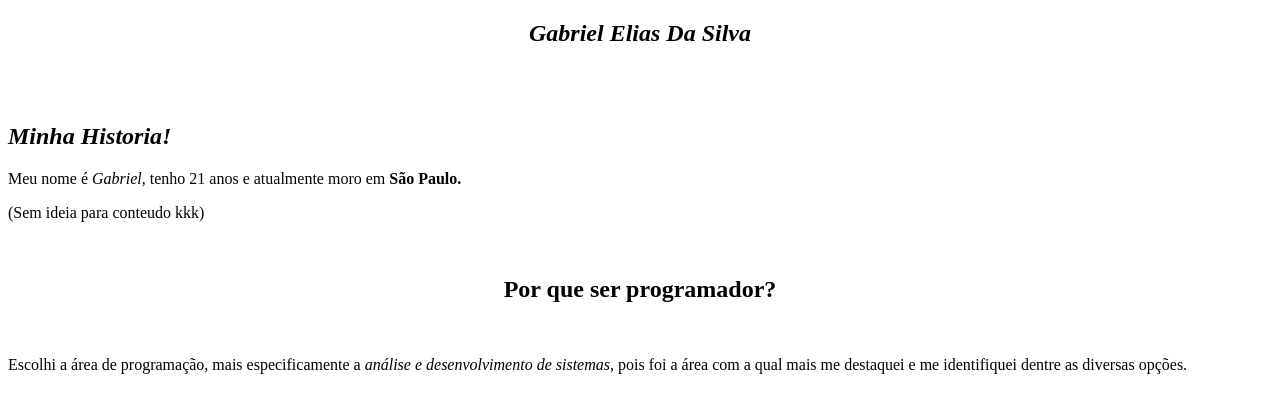
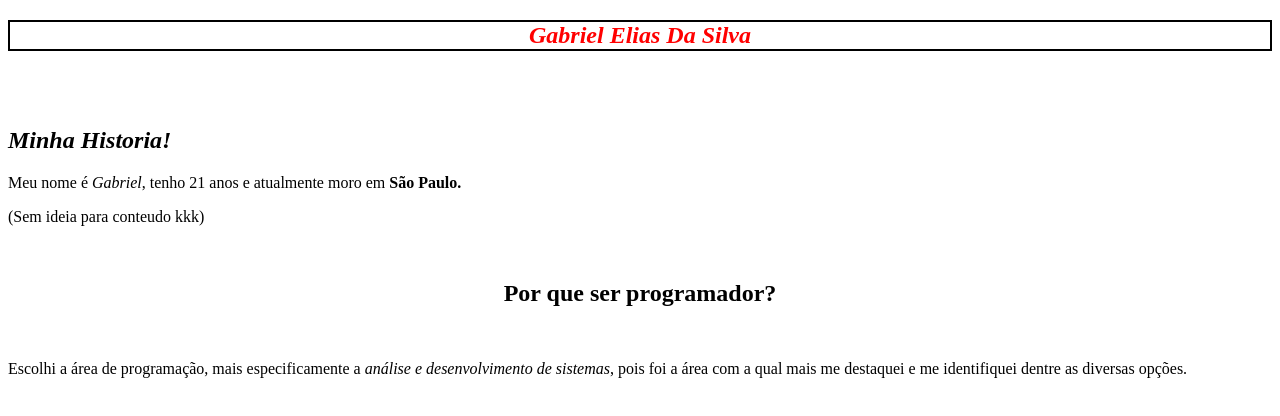
Before and after one commit to Biielzz7/FULLSTACK-2024., a plain HTML site: page aula2_exec.html in a window 1280 px wide. Drawn offline with Linux system fonts and the light colour scheme.

Commit message:
feat: adicionar cor ao titulo

```diff
--- a/aula2_exec.html
+++ b/aula2_exec.html
@@ -10,10 +10,10 @@
 <body>
     <main>
         <section id="historia">
-            <h1 align="center"><i>Gabriel Elias Da Silva</i></h1>
+            <h1 align="center" style="color:  red; border:  2px solid black;"><i>Gabriel Elias Da Silva</i></h1>
             <br>
             <br>
-            <h2><i>Minha Historia!</i></h2>
+            <h2 ><i>Minha Historia!</i></h2>
 
             <div>
                 <p>
```
